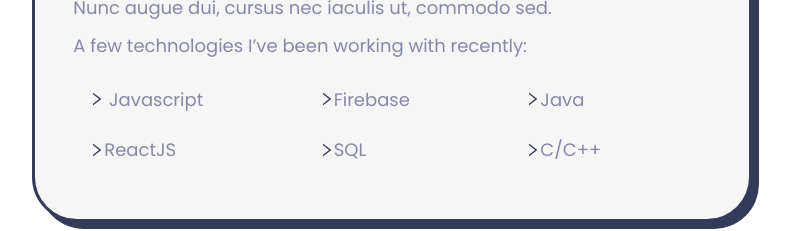
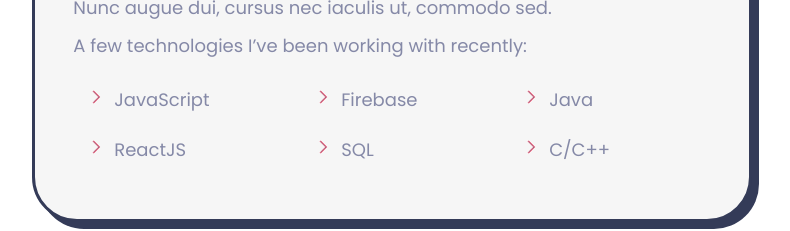
Before and after one commit to visathongdee/personal-website, a React (Create React App) app in the folder my-app/: page / in a window 1280 px wide. Shown: the part 1215-1446 px from the top of the page, without its empty margins (248-1038 px from the left). Built offline with nearby package versions, Linux system fonts and the light colour scheme.

Commit message:
Changed About Me bulleta colors and formatting

```diff
--- a/my-app/src/pages/sections/aboutMe.js
+++ b/my-app/src/pages/sections/aboutMe.js
@@ -2,7 +2,7 @@
 import "../../style.css";
 import { theme, Card } from "antd";
 import { RightOutlined, StarTwoTone } from "@ant-design/icons";
-import { BsFillCircleFill } from "react-icons/bs";
+import { BsFillCircleFill, BsChevronRight } from "react-icons/bs";
 // import { RightOutlined, MessageOutlined } from "@ant-design/icons";
 // import { useNavigate } from "react-router-dom";
 
@@ -33,6 +33,18 @@
       </div>
     </div>
   );
+
+  const techs = ["JavaScript", "Firebase", "Java", "ReactJS", "SQL", "C/C++"];
+  const techDiv = [];
+  for (let tech of techs) {
+    techDiv.push(
+      <div className="gridItem">
+        <BsChevronRight className="bullet" />
+        {tech}
+      </div>
+    );
+  }
+
   return (
     <div className="parent">
       <div className="container">
@@ -46,32 +58,13 @@
           </p>
           <p>A few technologies I’ve been working with recently:</p>
           <div className="skillsGrid">
-            {/* <div className="gridItem">
-              <RightOutlined style={{ width: "12px", color: "#FAA9BB" }} />
-            </div> */}
-            <div className="gridItem">
-              <RightOutlined className="bullet" /> Javascript
-            </div>
-            <div className="gridItem">
-              <RightOutlined className="bullet" />
-              Firebase
-            </div>
-            <div className="gridItem">
-              <RightOutlined className="bullet" />
-              Java
-            </div>
-            <div className="gridItem">
-              <RightOutlined className="bullet" />
-              ReactJS
-            </div>
-            <div className="gridItem">
-              <RightOutlined className="bullet" />
-              SQL
-            </div>
-            <div className="gridItem">
-              <RightOutlined style={{ width: "15px", color: token.darkPink }} />
-              C/C++
-            </div>
+            {/* {techDiv} */}
+            {techs.map((tech, index) => (
+              <div className="gridItem">
+                <BsChevronRight className="bullet" />
+                {tech}
+              </div>
+            ))}
           </div>
         </Card>
       </div>
--- a/my-app/src/style.css
+++ b/my-app/src/style.css
@@ -92,13 +92,11 @@
     color: #8589A7;
   }
 
-/* svg {
-    fill: #F7768E;
-} */
-
 .bullet {
     width: 15px;
-    color: #F7768E;
+    stroke: #F7768E;
+    stroke-width: 1;
+    margin-right: 10px;
 }
 
 .circleIcon {
```
